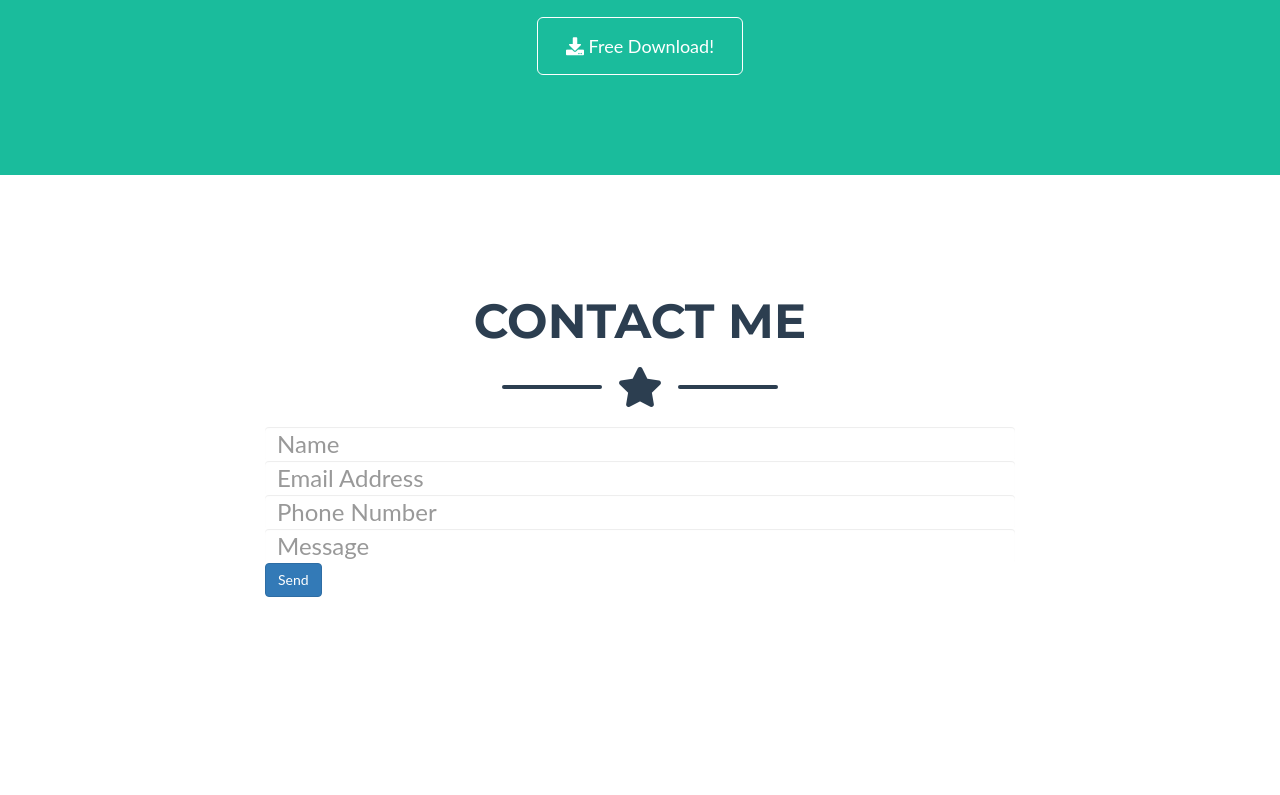
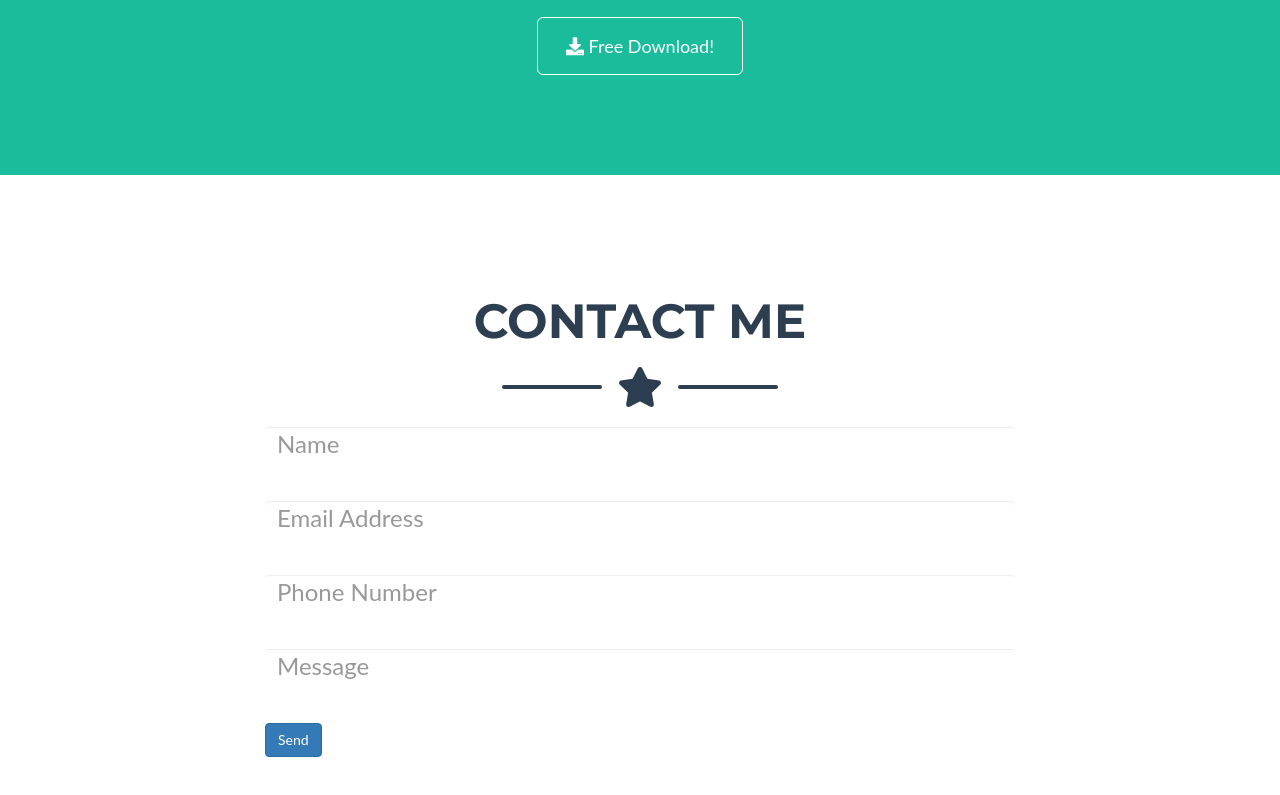
Before and after one commit to FrancescoDale/html-css-bootstrap-freelancer, a plain HTML site: page index.html in a window 1280 px wide. Shown: the part 2035-2830 px from the top of the page. Before the commit the page ends 2732 px from the top, so only its background shows below. Drawn offline with nearby package versions, Linux system fonts and the light colour scheme; a web font is replaced by a local one.

Commit message:
distanziati gli input

```diff
--- a/style.css
+++ b/style.css
@@ -135,12 +135,18 @@ section.opposite .separator::after {
 }
 
 #contact .form-control {
-    display: block;
     border: none;
     color: #6C757D;
     font-size: 24px;
 }
 
+
+#contact input {
+    font-size: 12px;
+    color: #148f77;
+    display:block;
+    margin-bottom: 40px;
+}
 
 footer {
     background-color: #2C3E50;
```
